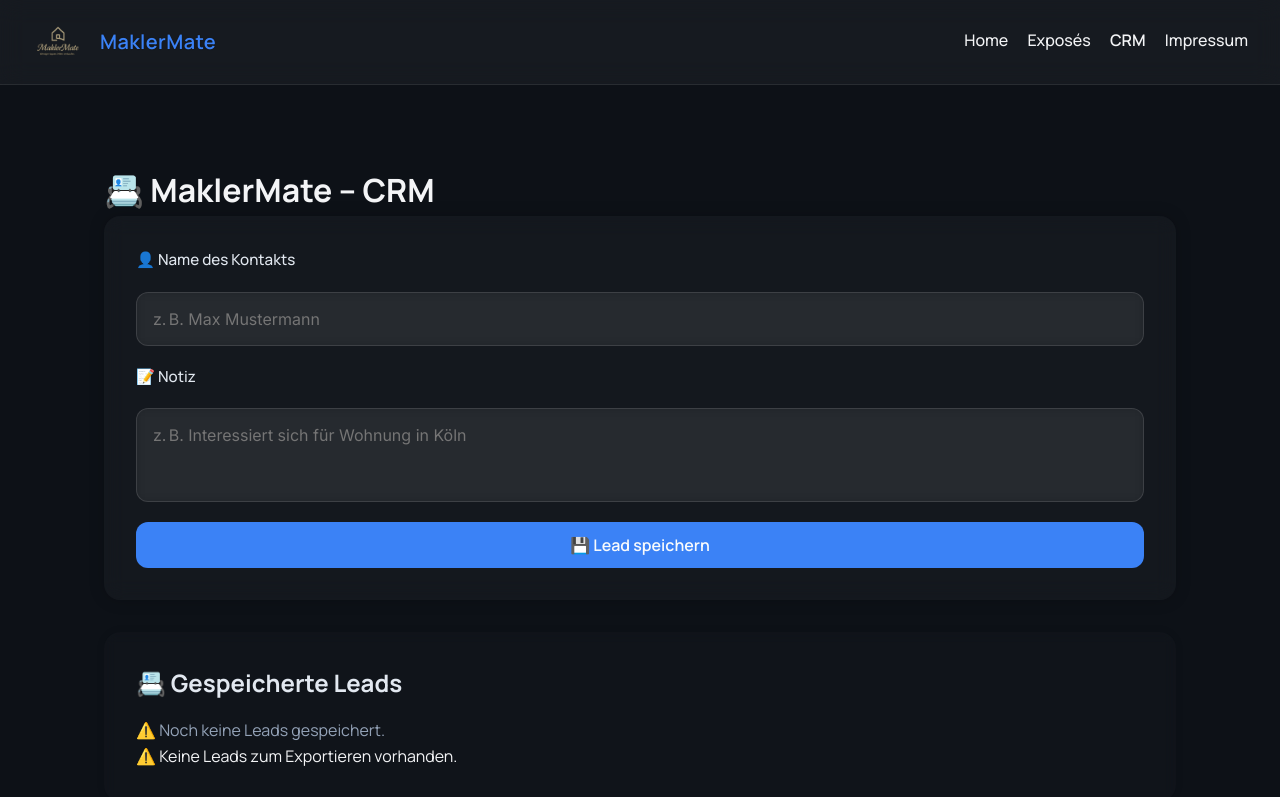
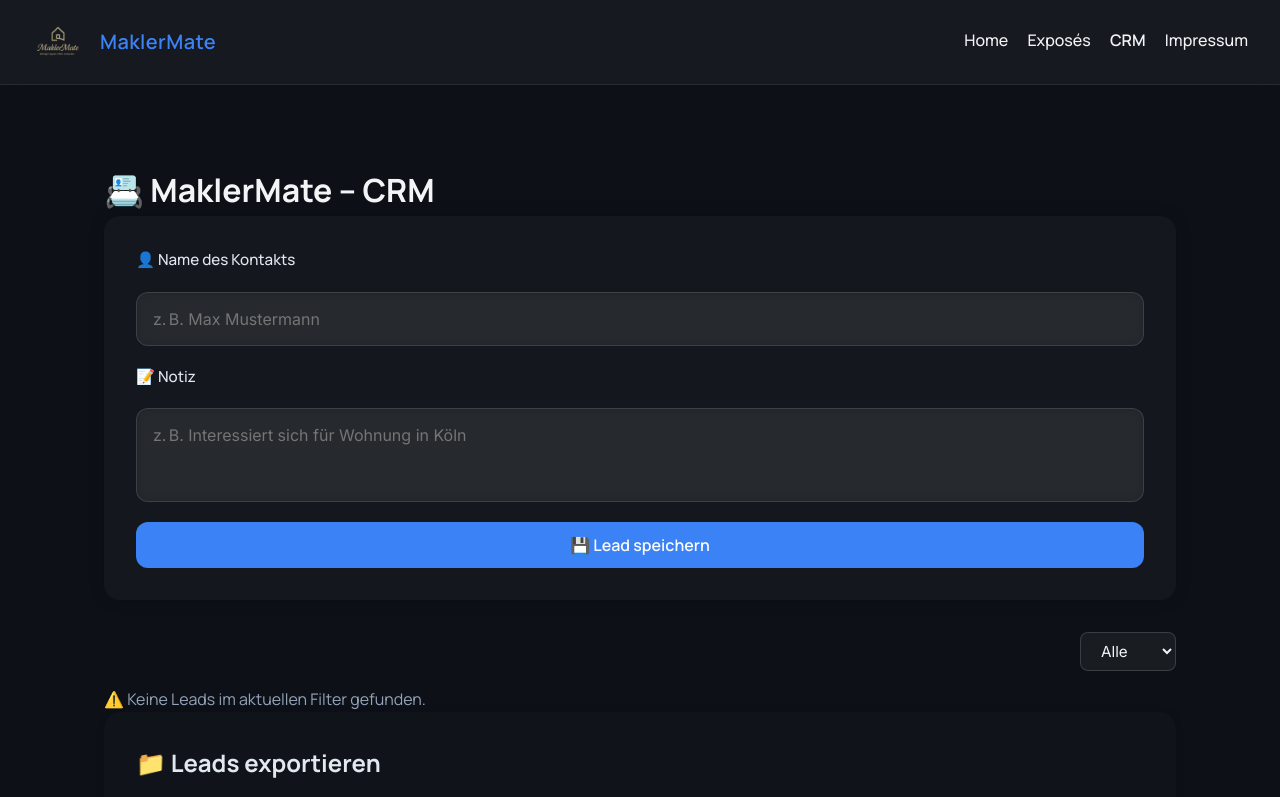
Before and after one commit to M-Sieger/MaklerMate-MVP, a React (Create React App) app: page /crm in a window 1280 px wide. Shown: the top 797 px of the page. Built offline with nearby package versions, Linux system fonts and the light colour scheme.

Commit message:
🎯 CRM Refactor: LeadList eingeführt, doppelte Anzeige entfernt, Filter-Dropdown sichtbar, Exportbereich aufgeräumt

```diff
--- a/src/components/CRM/CRM.module.css
+++ b/src/components/CRM/CRM.module.css
@@ -318,3 +318,34 @@
   gap: 1rem;
   margin-top: 1.5rem;
 }
+
+
+/* 🎛️ Dropdown für Lead-Filter */
+.filterWrapper {
+  display: flex;
+  justify-content: flex-end;
+  margin-bottom: 1rem;
+}
+
+.dropdown {
+  padding: 0.5rem 1rem;
+  border-radius: 8px;
+  background-color: rgba(255, 255, 255, 0.05);
+  color: #f1f5f9;
+  border: 1px solid rgba(255, 255, 255, 0.15);
+  backdrop-filter: blur(6px);
+  font-size: 0.95rem;
+  font-family: 'Inter', sans-serif;
+  cursor: pointer;
+  transition: all 0.3s ease;
+}
+
+.dropdown:hover {
+  border-color: #4fc3f7;
+}
+
+.dropdown:focus {
+  outline: none;
+  border-color: #38bdf8;
+  background-color: rgba(255, 255, 255, 0.08);
+}
--- a/src/components/CRM/CRMExportLeads.jsx
+++ b/src/components/CRM/CRMExportLeads.jsx
@@ -1,40 +1,34 @@
-// 📄 CRMExportLeads.jsx – Lead-Anzeige mit Modal-Delete & ExportCards im Ivy-Stil
+// 📄 CRMExportLeads.jsx – Exportbereich mit Reset-Funktion & ExportCards
 
 import React from 'react';
 
 import styles from './CRM.module.css';
 import CRMExportBox from './CRMExportBox'; // 🎨 Fancy ExportCards
-import LeadItem from './LeadItem'; // ✅ Modal-fähiger LeadItem
 
-export default function CRMExportLeads({ leads, onDelete, onReset, onStatusChange }) {
+export default function CRMExportLeads({ leads, onReset }) {
   return (
     <div className={styles.crmSection}>
-      <h2 style={{ marginBottom: '1rem', color: '#e2e8f0' }}>📇 Gespeicherte Leads</h2>
+      {/* 🧾 Hinweis */}
+      <h2 style={{ marginBottom: '0.75rem', color: '#e2e8f0' }}>
+        📁 Leads exportieren
+      </h2>
 
-      {/* 🔁 Lead-Liste */}
-      {(!leads || leads.length === 0) ? (
-        <p style={{ color: '#94a3b8' }}>⚠️ Noch keine Leads gespeichert.</p>
-      ) : (
-        <ul className={styles.leadList}>
-          {leads.map((lead) => (
-            <LeadItem
-              key={lead.id}
-              lead={lead}
-              onDelete={onDelete}
-              onStatusChange={onStatusChange} // ➕ Hier durchgereicht
-            />
-          ))}
-        </ul>
-      )}
+      <p style={{ color: '#94a3b8', marginBottom: '1.2rem' }}>
+        📤 Exportiere die aktuell gefilterten Leads.
+      </p>
 
       {/* ♻️ Reset-Button */}
       {leads.length > 0 && (
-        <button onClick={onReset} className={styles.modalCancel} style={{ marginBottom: '2rem' }}>
+        <button
+          onClick={onReset}
+          className={styles.modalCancel}
+          style={{ marginBottom: '2rem' }}
+        >
           ♻️ Alle Leads löschen
         </button>
       )}
 
-      {/* 📤 Exportkarten */}
+      {/* 🧲 Exportkarten (PDF, CSV, JSON, Copy) */}
       <CRMExportBox leads={leads} />
     </div>
   );
--- a/src/pages/CRM/CRMTool.jsx
+++ b/src/pages/CRM/CRMTool.jsx
@@ -8,6 +8,7 @@ import CRMExportLeads from '../../components/CRM/CRMExportLeads';
 import useLocalStorageLeads
   from '../../hooks/useLocalStorageLeads'; // 💾 Custom Hook
 import LeadForm from './LeadForm';
+import LeadList from './LeadList'; // 🧠 Anzeige + Filter
 
 export default function CRMTool() {
   // ✅ LocalStorage-Lead-Verwaltung mit Full-Update
@@ -39,13 +40,16 @@ export default function CRMTool() {
   {/* 📝 Eingabeformular */}
   <LeadForm onAddLead={handleAddLead} />
 
-      {/* 📋 Liste, Export, Reset */}
+  {/* 📋 Lead-Liste mit Filter */}
+  <LeadList leads={leads} onDelete={deleteLead} />
+
+  {/* 📤 Export + Reset */}
   <CRMExportLeads
     leads={leads}
-        onDelete={deleteLead}
     onReset={resetLeads}
-        onUpdateLead={updateLead} // ✅ neue Prop
+    onUpdateLead={updateLead}
   />
 </div>
+
   );
 }
--- a/src/pages/CRM/LeadList.jsx
+++ b/src/pages/CRM/LeadList.jsx
@@ -1,19 +1,69 @@
-// 📋 LeadList.jsx – Liste der gespeicherten Leads als Cards
-import React from 'react';
+// 📄 LeadList.jsx – Liste der gespeicherten Leads mit Status-Filter
+import React, { useState } from 'react';
 
-import styles from '../../styles/CRM.module.css';
-import LeadItem from './LeadItem';
+// ✅ Korrigierter Pfad zum Stylesheet (wenn Datei da ist)
+import styles from '../../components/CRM/CRM.module.css';
+// ✅ Korrigierter Pfad zur LeadItem-Komponente
+import LeadItem from '../../components/CRM/LeadItem';
 
+// 🧠 Komponente: zeigt alle gespeicherten Leads an + Filterfunktion
 export default function LeadList({ leads, onDelete }) {
-  if (!leads || leads.length === 0) {
-    return <p style={{ color: '#94a3b8', marginTop: '1rem' }}>Noch keine Leads gespeichert.</p>;
+  const [filterStatus, setFilterStatus] = useState("Alle");
+
+  // 🎯 Filterlogik: wenn "Alle" gewählt → alle anzeigen, sonst nach Status
+  const filteredLeads = leads.filter((lead) =>
+    filterStatus === "Alle" ? true : lead.status === filterStatus
+  );
+
+  // 🟡 Kein Lead nach Filter gefunden → Hinweis anzeigen
+  if (filteredLeads.length === 0) {
+    return (
+      <>
+        {/* 🔍 Filter Dropdown */}
+        <div className={styles.filterWrapper}>
+          <select
+            value={filterStatus}
+            onChange={(e) => setFilterStatus(e.target.value)}
+            className={styles.dropdown}
+          >
+            <option value="Alle">Alle</option>
+            <option value="Neu">Neu</option>
+            <option value="Warm">Warm</option>
+            <option value="VIP">VIP</option>
+          </select>
+        </div>
+
+        {/* ⚠️ Hinweis bei leerem Ergebnis */}
+        <p style={{ color: '#94a3b8', marginTop: '1rem' }}>
+          ⚠️ Keine Leads im aktuellen Filter gefunden.
+        </p>
+      </>
+    );
   }
 
+  // ✅ Leads vorhanden → Liste anzeigen
   return (
-    <ul className={styles.leadList}>
-      {leads.map((lead) => (
-        <LeadItem key={lead.id} lead={lead} onDelete={onDelete} />
-      ))}
-    </ul>
+    <>
+      {/* 🔍 Filter Dropdown */}
+      <div className={styles.filterWrapper}>
+        <select
+          value={filterStatus}
+          onChange={(e) => setFilterStatus(e.target.value)}
+          className={styles.dropdown}
+        >
+          <option value="Alle">Alle</option>
+          <option value="Neu">Neu</option>
+          <option value="Warm">Warm</option>
+          <option value="VIP">VIP</option>
+        </select>
+      </div>
+
+      {/* 📋 Gefilterte Leads */}
+      <ul className={styles.leadList}>
+        {filteredLeads.map((lead) => (
+          <LeadItem key={lead.id} lead={lead} onDelete={onDelete} />
+        ))}
+      </ul>
+    </>
   );
 }
```
Lines whose indentation alone changed are shown as unchanged.
